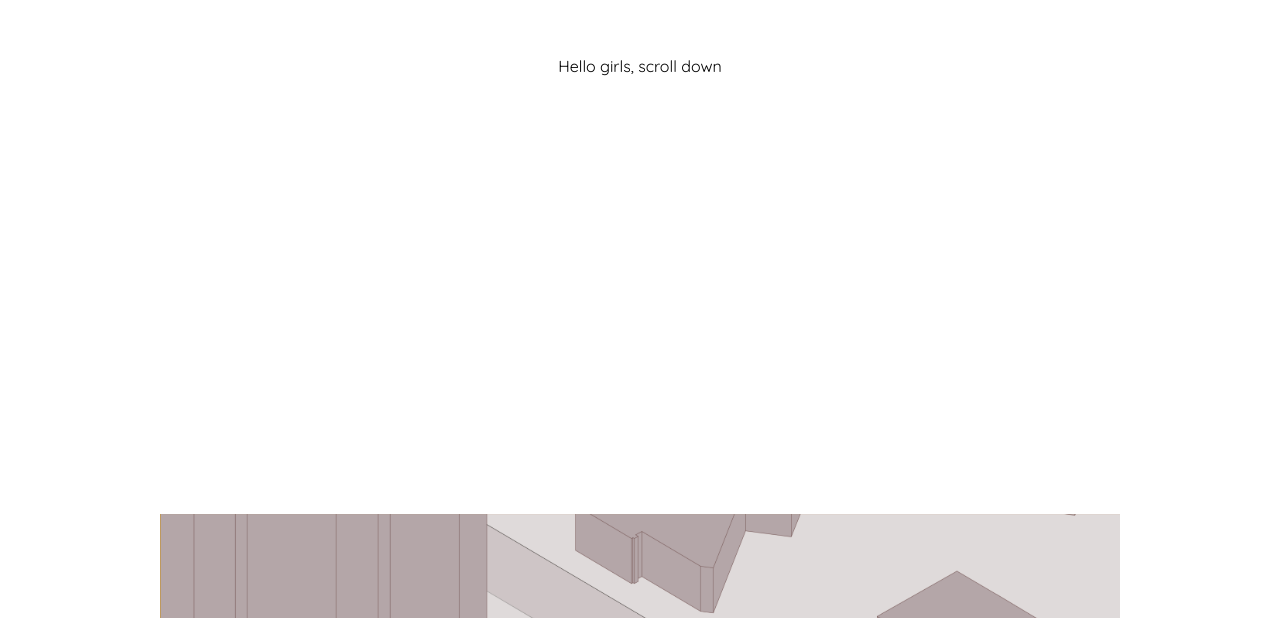
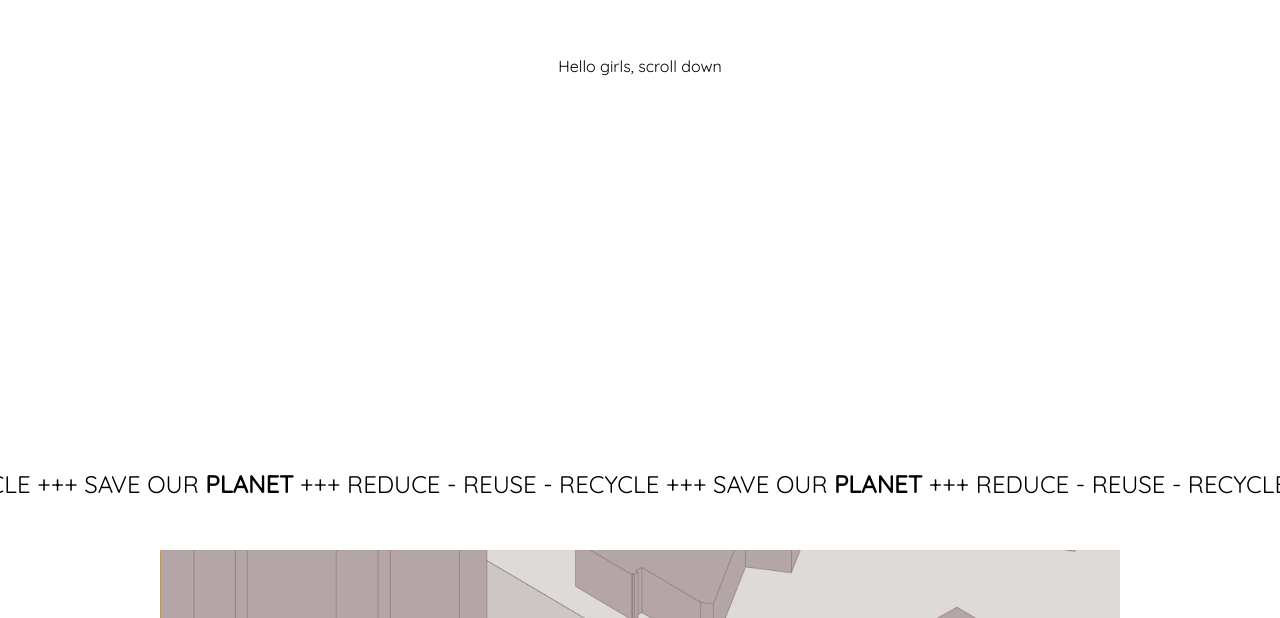
Before and after one commit to pweimann/new-construction-project, a Nuxt app: page / in a window 1280 px wide. Shown: the part 334-952 px from the top of the page. Built offline with nearby package versions, Linux system fonts and the light colour scheme; what tw-elements would draw is missing.

Commit message:
implement a marquee label animation with gsap

```diff
--- /dev/null
+++ b/components/MarqueeLabel.vue
@@ -0,0 +1,52 @@
+<template>
+  <div class='marquee-wrapper container mx-auto'>
+    <span v-html='labelHtml'></span>
+    <span v-html='labelHtml'></span>
+    <span v-html='labelHtml'></span>
+    <span v-html='labelHtml'></span>
+    <span v-html='labelHtml'></span>
+  </div>
+</template>
+
+<script setup lang='ts'>
+import { onMounted, ref } from 'vue'
+import gsap from 'gsap'
+
+const labelHtml = ref('SAVE OUR <strong>PLANET</strong> +++ reduce - reuse - recycle +++&nbsp;')
+
+onMounted(() => {
+  gsap.set('.marquee-wrapper span', {
+    translateX: '100%'
+  })
+
+  gsap.to('.marquee-wrapper span', {
+    duration: 10,
+    ease: "none",
+    translateX: '-100%',
+    modifiers: {
+      translateX: gsap.utils.unitize(x => {
+        console.log(x)
+        if(x === -100) {
+          x = 100
+        }
+        return x
+      })
+    },
+    repeat: -1
+  })
+})
+</script>
+
+<style scoped>
+.marquee-wrapper {
+  display: flex;
+  flex-direction: row;
+  align-items: center;
+  justify-content: center;
+  overflow: hidden;
+  font-size: 1.5rem;
+  white-space: nowrap;
+  text-transform: uppercase;
+}
+
+</style>
--- a/pages/index.vue
+++ b/pages/index.vue
@@ -4,12 +4,14 @@
       <h1>Hello girls, scroll down</h1>
     </div>
   </section>
+  <MarqueeLabel/>
   <ImageCarousel/>
   <ImageCollage></ImageCollage>
   <BackgroundImageSection />
   <TabSection />
 </template>
 <script lang='ts' setup>
+import MarqueeLabel from '~/components/MarqueeLabel.vue'
 </script>
 <style lang='css'>
 .hero-placeholder {
```
